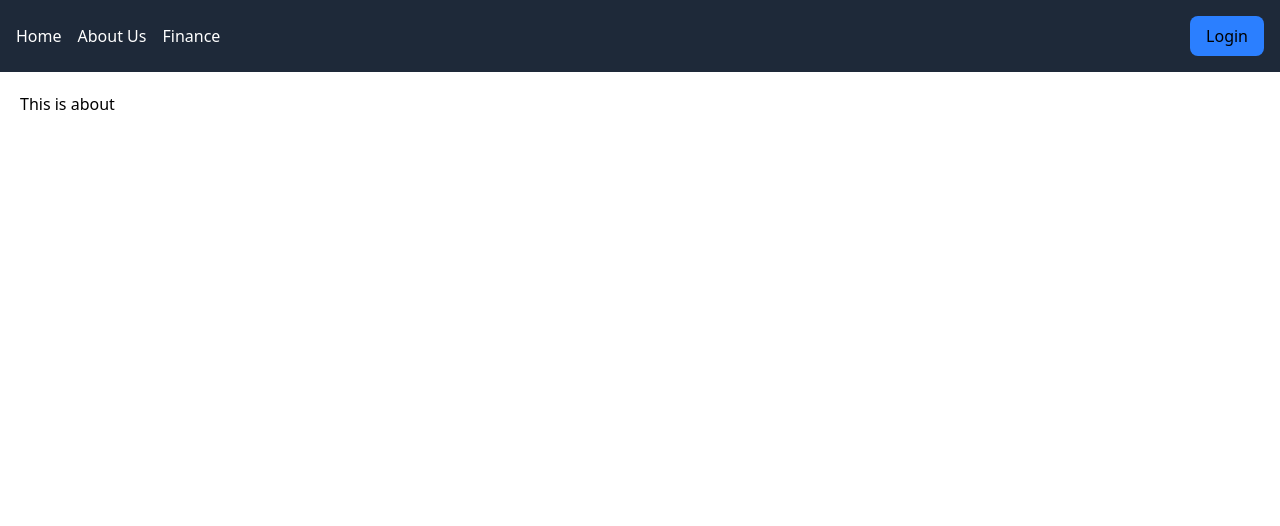
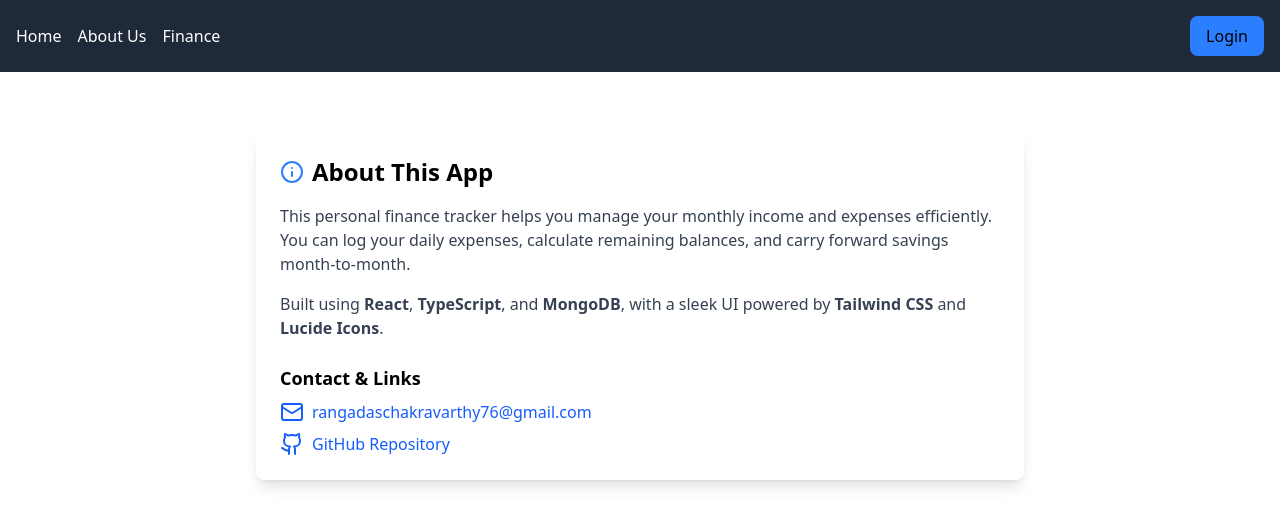
Before and after one commit to rangadaschakravarthy/Finance-Tracker, a React (Vite) app in the folder frontend/: page /about in a window 1280 px wide. Shown: the top 526 px of the page. Built offline with nearby package versions, Linux system fonts and the light colour scheme.

Commit message:
Update About.tsx

```diff
--- a/frontend/src/components/About.tsx
+++ b/frontend/src/components/About.tsx
@@ -1,9 +1,36 @@
-function About() {
+import React from "react";
+import { Info, Github, Mail } from "lucide-react";
+
+const About: React.FC = () => {
   return (
-    <div>
-      <h1>This is about</h1>
+    <div className="max-w-3xl mx-auto p-6 bg-white rounded-lg shadow-lg mt-10">
+      <div className="flex items-center mb-4">
+        <Info className="text-blue-500 mr-2" />
+        <h2 className="text-2xl font-bold">About This App</h2>
+      </div>
+      <p className="text-gray-700 mb-4">
+        This personal finance tracker helps you manage your monthly income and expenses
+        efficiently. You can log your daily expenses, calculate remaining balances,
+        and carry forward savings month-to-month.
+      </p>
+      <p className="text-gray-700 mb-4">
+        Built using <strong>React</strong>, <strong>TypeScript</strong>, and <strong>MongoDB</strong>,
+        with a sleek UI powered by <strong>Tailwind CSS</strong> and <strong>Lucide Icons</strong>.
+      </p>
+
+      <div className="mt-6">
+        <h3 className="text-lg font-semibold mb-2">Contact & Links</h3>
+        <div className="flex flex-col gap-2">
+          <a href="mailto:you@example.com" className="flex items-center text-blue-600 hover:underline">
+            <Mail className="mr-2" /> rangadaschakravarthy76@gmail.com
+          </a>
+          <a href="https://github.com/rangadaschakravarthy/Finance-Tracker" target="_blank" rel="noopener noreferrer" className="flex items-center text-blue-600 hover:underline">
+            <Github className="mr-2" /> GitHub Repository
+          </a>
+        </div>
+      </div>
     </div>
-  )
-}
+  );
+};
 
-export default About
+export default About;
```
